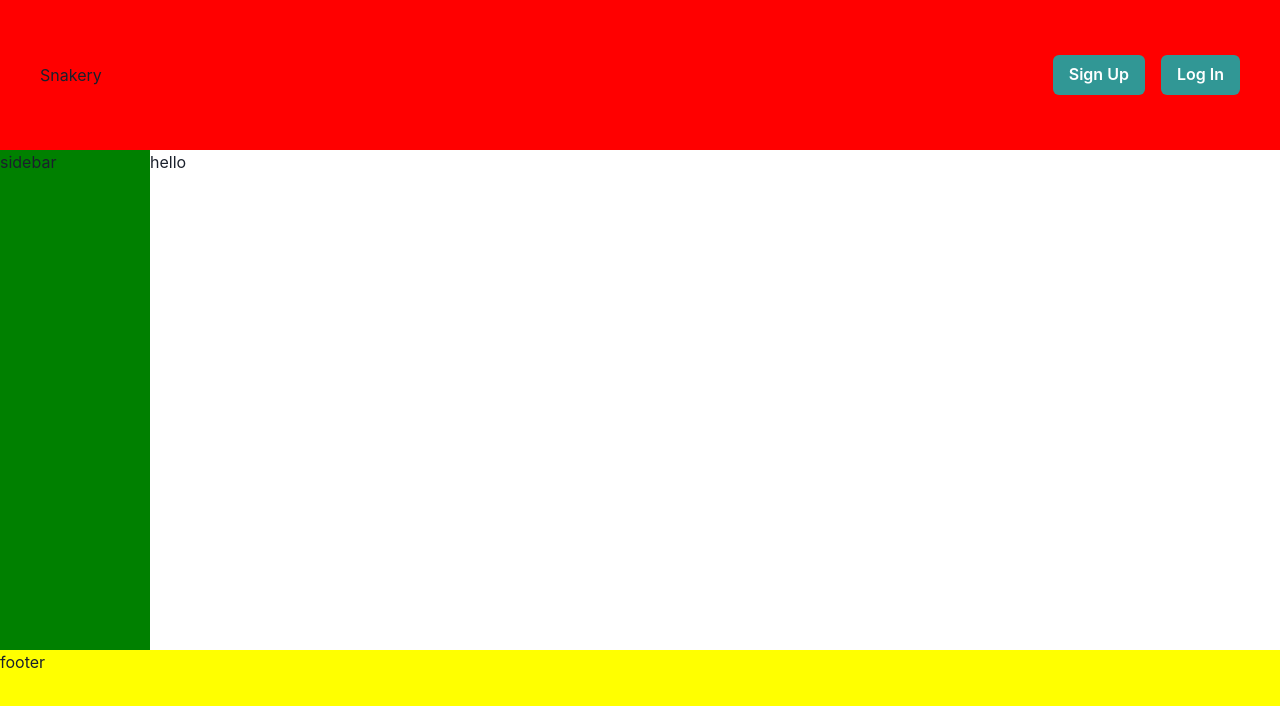
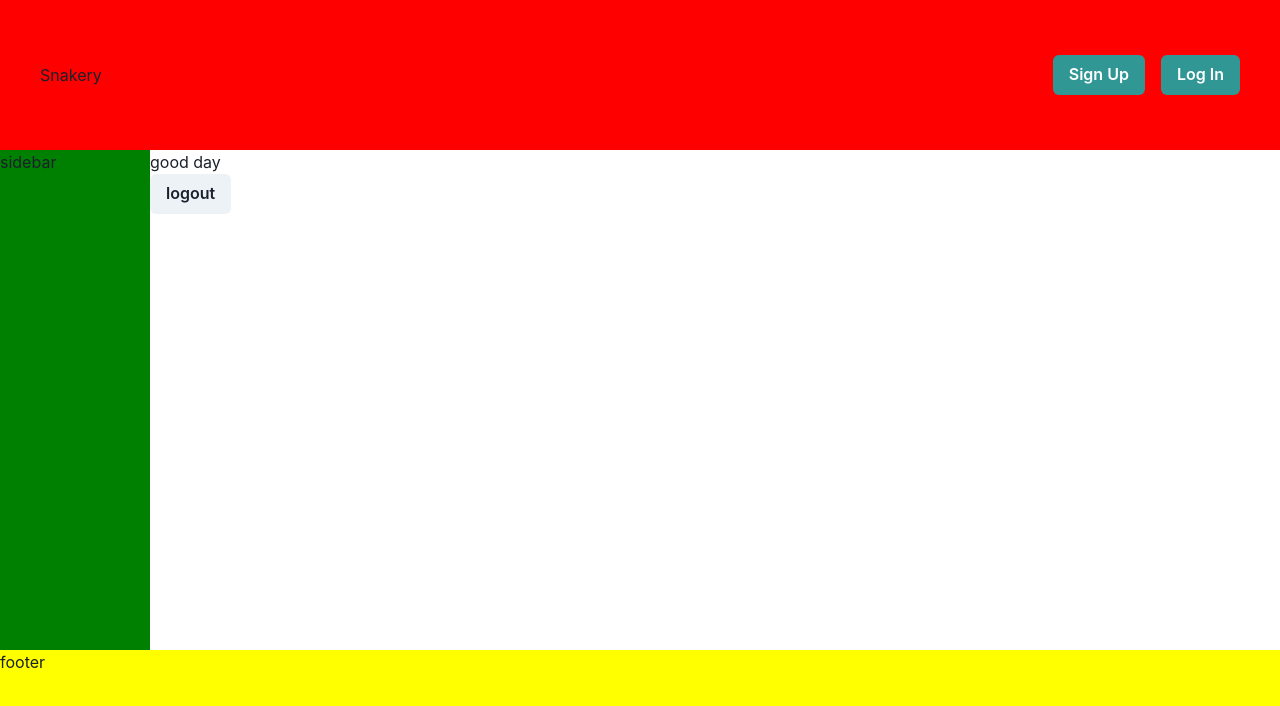
Before and after one commit to jimlim14/snakery, a Next.js app: page / in a window 1280 px wide. Shown: the top 706 px of the page. Built offline with nearby package versions, Linux system fonts and the light colour scheme; no server answers.

Commit message:
used mutate property from useSWR

```diff
--- a/pages/index.tsx
+++ b/pages/index.tsx
@@ -1,9 +1,20 @@
-import { Box } from "@chakra-ui/react"
+import { Box, Button } from '@chakra-ui/react';
+import { useMe } from '../lib/hooks';
+import { auth } from '../lib/mutations';
+import { useRouter } from 'next/router';
 
 export default function Home() {
-  return (
-   <Box>
-      hello
-   </Box>
-  )
+	const { user, mutate } = useMe();
+
+	async function logout() {
+		const updatedUser = await auth('logout', user);
+		mutate(user);
+	}
+
+	return (
+		<>
+			<Box>good day {user?.firstName}</Box>
+			<Button onClick={logout}>logout</Button>
+		</>
+	);
 }
```
